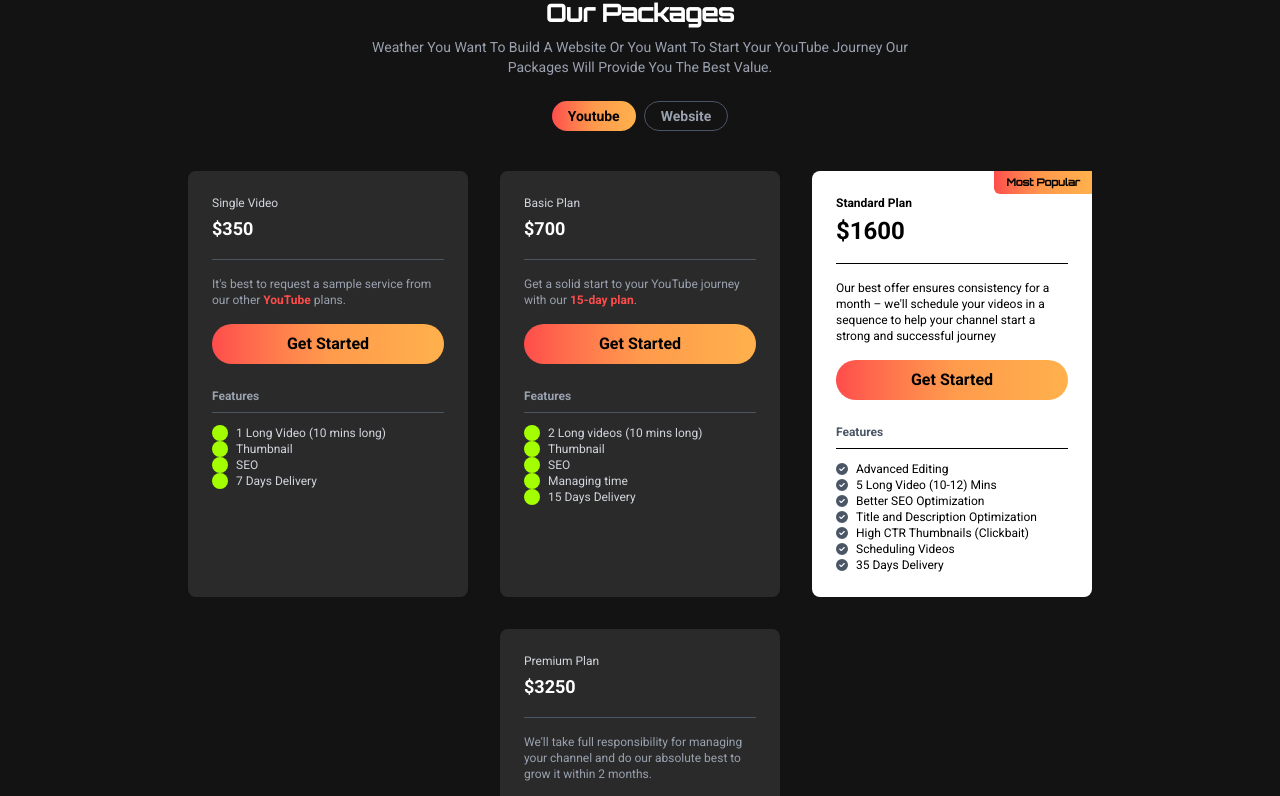
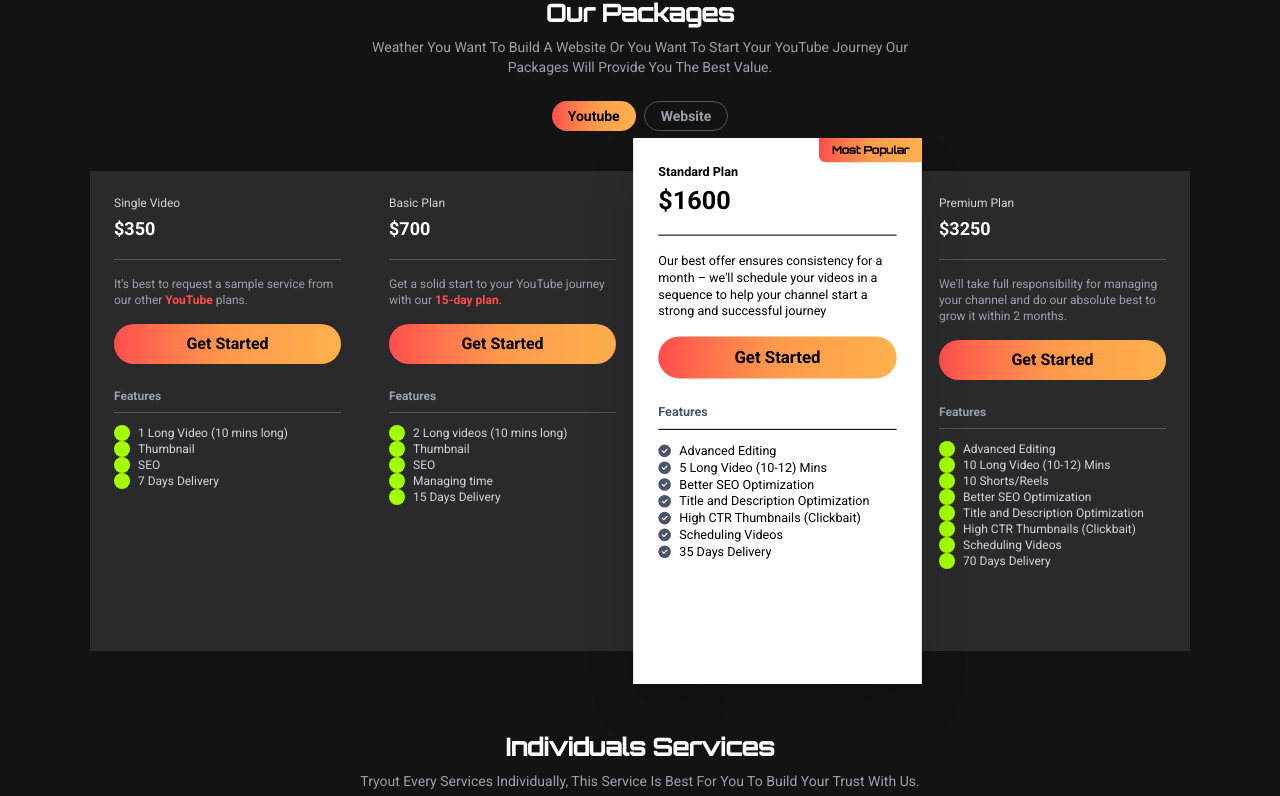
Before and after one commit to MoyasiGinko/SS-Media-website, a Next.js app: page /pricing in a window 1280 px wide. Shown: the part 633-1429 px from the top of the page. Built offline with nearby package versions, Linux system fonts and the light colour scheme.

Commit message:
Update Pricing.tsx

```diff
--- a/components/pricing-page/Pricing.tsx
+++ b/components/pricing-page/Pricing.tsx
@@ -278,13 +278,24 @@ const PackagesAndServices: React.FC = () => {
           </div>
 
           {/* Packages cards container */}
-          <div className="flex flex-col md:flex-row justify-center gap-6 md:gap-8 flex-wrap max-w-[1100px] mx-auto">
+          <div className="flex flex-col md:flex-row max-w-[1100px] mx-auto">
             {youtubePackages.map((pkg, index) => (
               <article
                 key={index}
-                className={`relative rounded-lg p-6 w-full md:w-[280px] flex flex-col justify-between ${
-                  pkg.highlight ? "bg-white text-black" : "bg-[#2a2a2a]"
-                }`}
+                className={`relative flex-1 flex flex-col justify-between ${
+                  pkg.highlight
+                    ? "bg-white text-black md:scale-105 md:z-10 shadow-2xl"
+                    : "bg-[#2a2a2a]"
+                } ${
+                  pkg.highlight
+                    ? "md:min-h-[520px] min-h-[480px]"
+                    : "md:min-h-[460px] min-h-[420px]"
+                } p-6 transition-transform duration-300`}
+                style={
+                  pkg.highlight
+                    ? { marginTop: "-20px", marginBottom: "-20px" }
+                    : undefined
+                }
               >
                 {pkg.highlight && (
                   <div className="absolute top-0 right-0 bg-gradient-to-r from-[#ff4c4c] via-[#ff9a4c] to-[#ffb14c] rounded-bl-md px-3 py-1 text-[10px] font-semibold font-['Orbitron'] text-black select-none">
```
